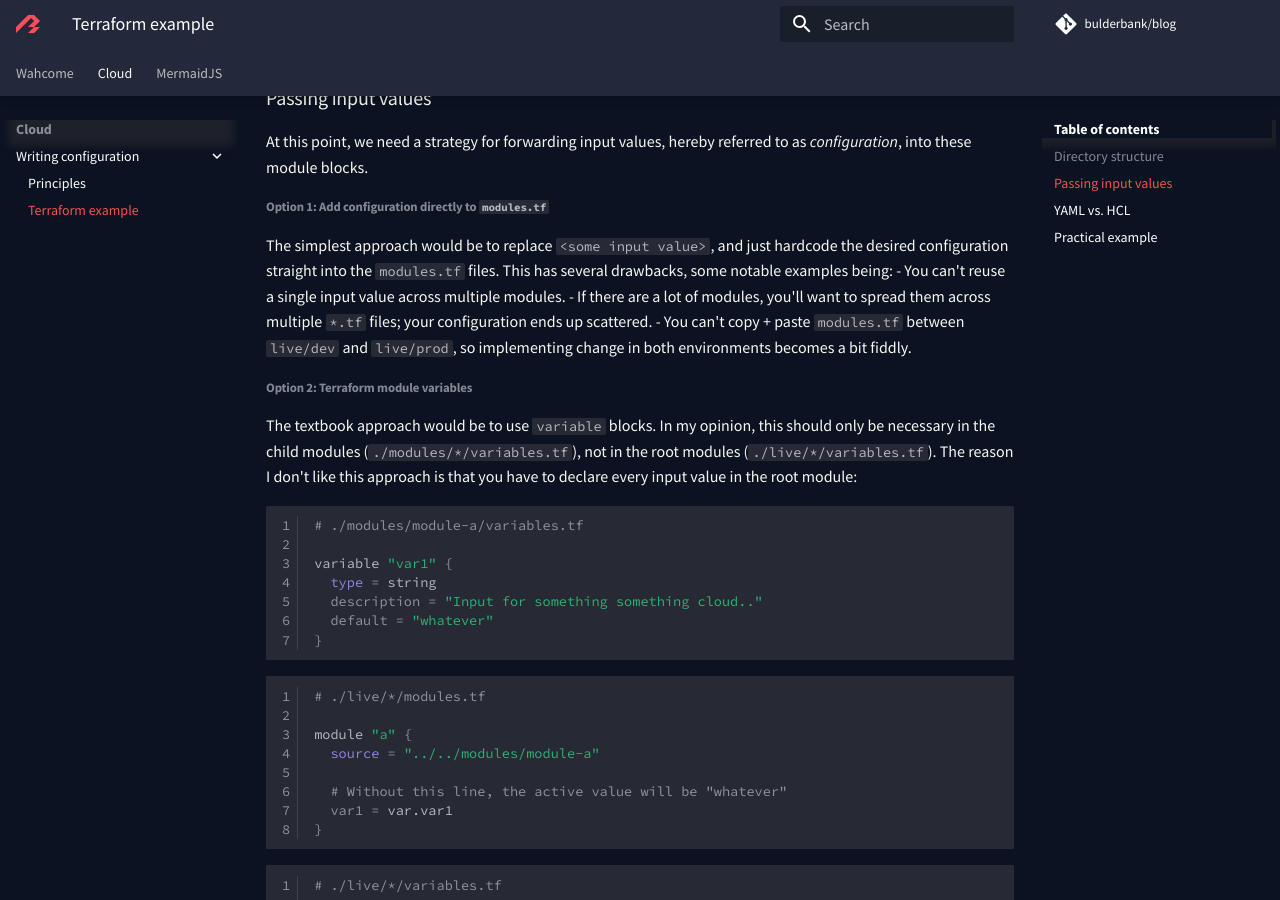
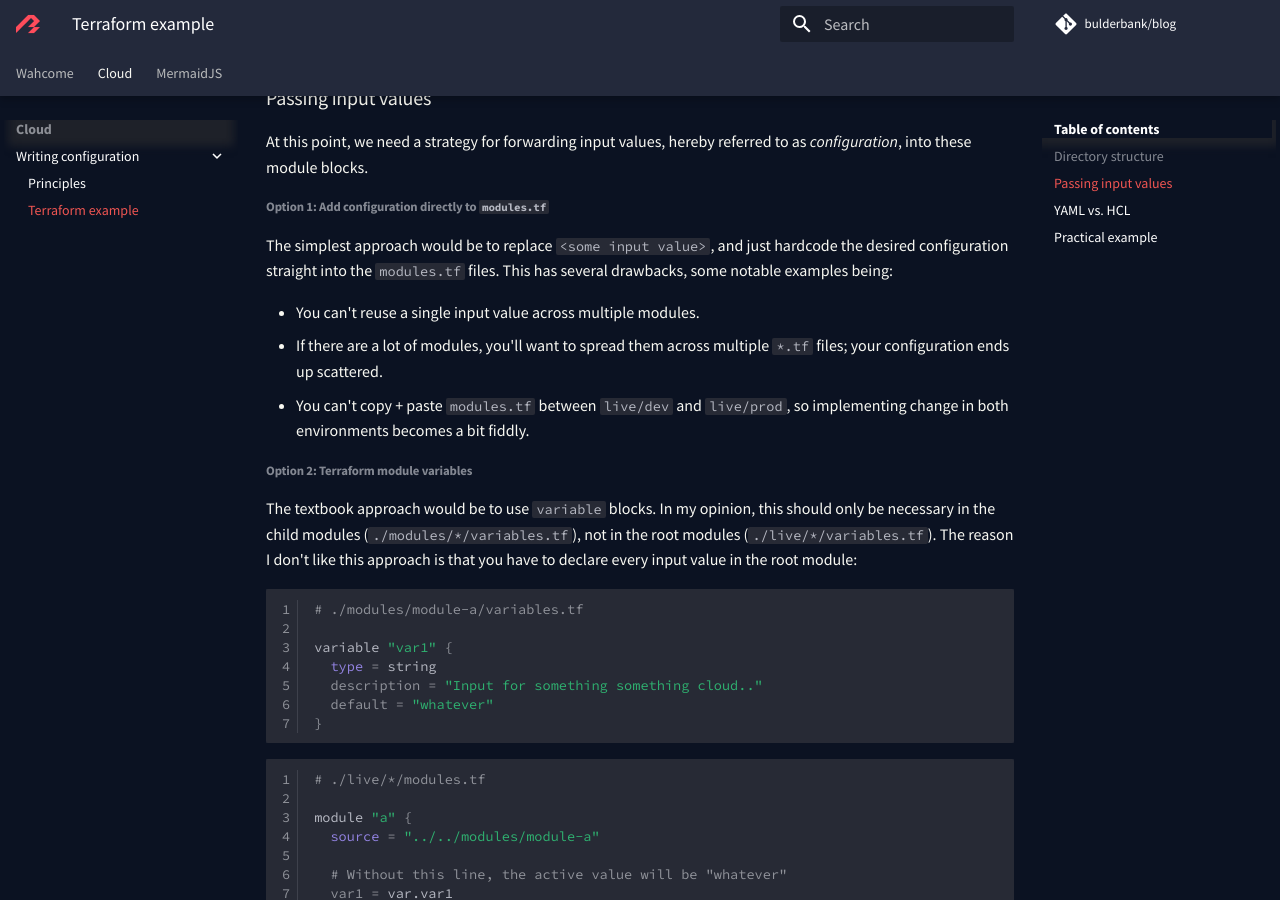
Before and after one commit to moellernicolai/blog, an MkDocs documentation site: the page built from docs/cloud/writing-configuration/terraform.md, in a window 1280 px wide and 900 px high, scrolled down 1224 px. Built offline with MkDocs 1.6.1 and Material for MkDocs 9.7.7, drawn with Linux system fonts in a browser that asks for light colours; comment, search, counter and statistics services are not loaded; some of the changed text lies outside the part shown.

```diff
--- a/docs/cloud/writing-configuration/terraform.md
+++ b/docs/cloud/writing-configuration/terraform.md
@@ -5,8 +5,8 @@ The pattern follows the principles listed in preceding article of this series.
 
 Before reading this article, it may be useful to familiarize yourself with how the Terraform documentation suggests we organize our code:
 
-- https://learn.hashicorp.com/tutorials/terraform/organize-configuration
-- https://www.hashicorp.com/blog/structuring-hashicorp-terraform-configuration-for-production
+- [](https://learn.hashicorp.com/tutorials/terraform/organize-configuration)
+- [](https://www.hashicorp.com/blog/structuring-hashicorp-terraform-configuration-for-production)
 
 
 
@@ -59,6 +59,7 @@ At this point, we need a strategy for forwarding input values, hereby referred t
 ###### Option 1: Add configuration directly to `modules.tf`
 The simplest approach would be to replace `<some input value>`, and just hardcode the desired configuration straight into the `modules.tf` files.
 This has several drawbacks, some notable examples being:
+
 - You can't reuse a single input value across multiple modules.
 - If there are a lot of modules, you'll want to spread them across multiple `*.tf` files; your configuration ends up scattered.
 - You can't copy + paste `modules.tf` between `live/dev` and `live/prod`, so implementing change in both environments becomes a bit fiddly.
```
Also changed, not shown: docs/cloud/writing-configuration/config-oriented-code.md (+3 -3 lines), docs/cloud/writing-configuration/index.md (+1 -1 lines).
